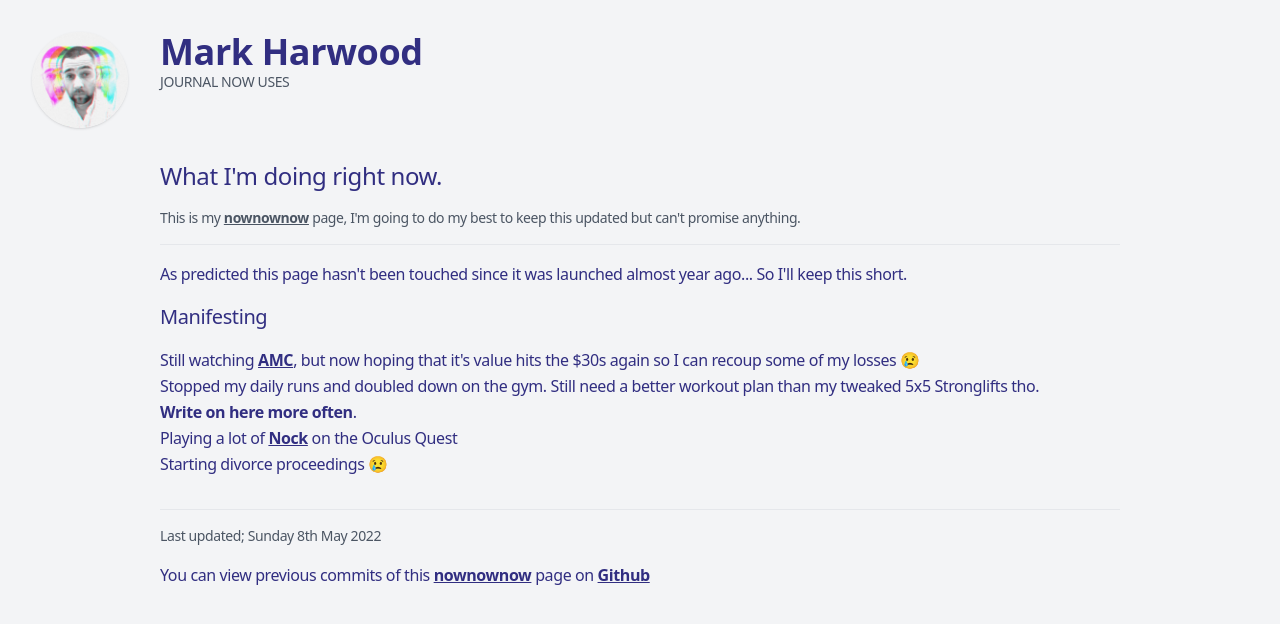
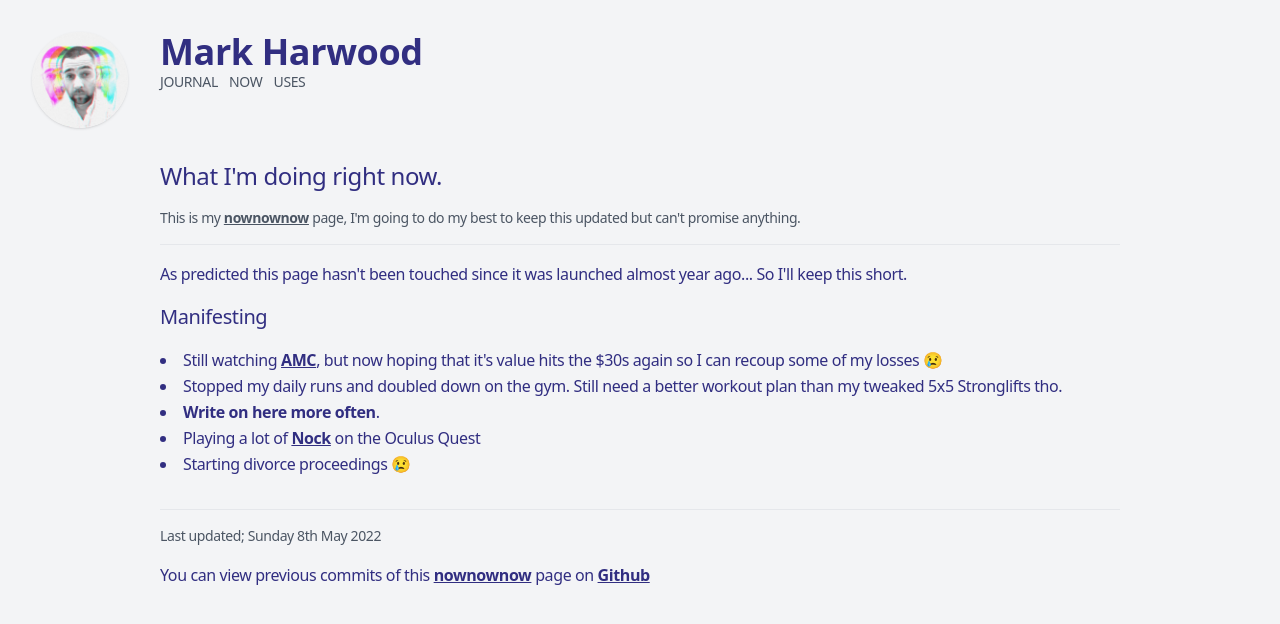
Before and after one commit to Phunky/markharwood.info, an Astro site: page /now in a window 1280 px wide. Built offline with nearby package versions, Linux system fonts and the light colour scheme; Astro itself is replaced by a stand-in of ours.

Commit message:
Move over some missing styles

```diff
--- a/src/layouts/Layout.astro
+++ b/src/layouts/Layout.astro
@@ -78,4 +78,14 @@ article a:hover {
 blockquote {
   @apply border-gray-600 border-l-8 pt-2 pb-1 px-4 mb-4 italic bg-gray-300 rounded;
 }
+
+nav a + a,
+nav a + span,
+nav span + a,
+nav span + span {
+  @apply ml-2;
+}
+nav a:hover {
+  @apply text-gray-900;
+}
 </style>
--- a/src/pages/now.astro
+++ b/src/pages/now.astro
@@ -13,7 +13,7 @@ import Layout from '../layouts/Layout.astro';
     <hr class="mb-4">
     <p>As predicted this page hasn't been touched since it was launched almost year ago... So I'll keep this short.</p>
     <h2>Manifesting</h2>
-    <ul>
+    <ul class="list-disc list-inside">
       <li>Still watching <a href="https://uk.finance.yahoo.com/quote/AMC?p=AMC" target="_blank">AMC</a>, but now hoping that it's value hits the $30s again so I can recoup some of my losses 😢</li>
       <li>Stopped my daily runs and doubled down on the gym. Still need a better workout plan than my tweaked 5x5 Stronglifts tho.</li>
       <li><b>Write on here more often</b>.</li>
```
